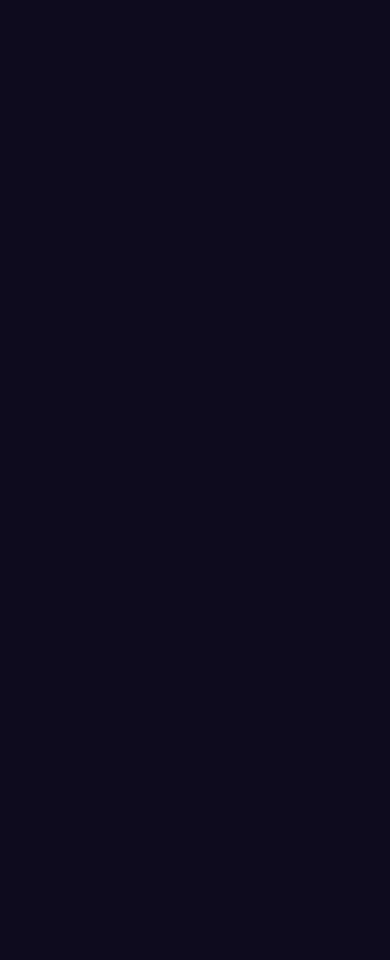
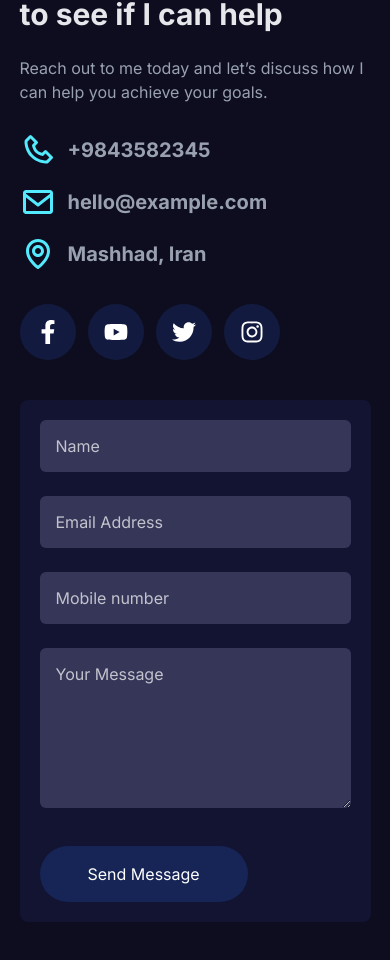
Before and after one commit to ImanPlus/portfolio-next-15, a Next.js app: page / in a window 390 px wide. Shown: the part 8090-9050 px from the top of the page. Before the commit the page ends 7986 px from the top, so only its background shows below. Built offline with nearby package versions, Linux system fonts and the light colour scheme.

Commit message:
create contact section

```diff
--- /dev/null
+++ b/components/home/Contact/Contact.tsx
@@ -0,0 +1,87 @@
+import React from "react";
+import { BiEnvelope, BiMap, BiPhone } from "react-icons/bi";
+import { FaFacebookF, FaInstagram, FaYoutube } from "react-icons/fa";
+import { FaTwitter } from "react-icons/fa6";
+
+function Contact() {
+  return (
+    <div className="pt-16 pb-16">
+      <div className="w-[90%] md:w-[80%] lg:w-[70%] mx-auto grid grid-cols-1 lg:grid-cols-2 gap-10 items-center">
+        {/* text content */}
+        <div>
+          <h1 className="text-3xl sm:text-4xl lg:text-5xl font-bold text-gray-200">
+            Schedule a call with me to see if I can help
+          </h1>
+          <p className="text-gray-400 mt-6 text-base sm:text-lg">
+            Reach out to me today and let’s discuss how I can help you achieve
+            your goals.
+          </p>
+          <div className="mt-7">
+            {/* info */}
+            <div className="flex items-center space-x-3 mb-4">
+              <BiPhone className="w-9 h-9 text-cyan-300" />
+              <p className="text-xl font-bold text-gray-400">+9843582345</p>
+            </div>
+
+            <div className="flex items-center space-x-3 mb-4">
+              <BiEnvelope className="w-9 h-9 text-cyan-300" />
+              <p className="text-xl font-bold text-gray-400">
+                hello@example.com
+              </p>
+            </div>
+
+            <div className="flex items-center space-x-3 mb-4">
+              <BiMap className="w-9 h-9 text-cyan-300" />
+              <p className="text-xl font-bold text-gray-400">Mashhad, Iran</p>
+            </div>
+            {/* social icons */}
+            <div className="flex item-center mt-8 space-x-3">
+              <div className="w-14 h-14 bg-blue-950/60 rounded-full flex items-center cursor-pointer justify-center flex-col hover:bg-blue-600 transition-all duration-300 ">
+                <FaFacebookF className="text-white w-6 h-6" />
+              </div>
+
+              <div className="w-14 h-14 bg-blue-950/60 rounded-full flex items-center cursor-pointer justify-center flex-col hover:bg-red-600 transition-all duration-300 ">
+                <FaYoutube className="text-white w-6 h-6" />
+              </div>
+
+              <div className="w-14 h-14 bg-blue-950/60 rounded-full flex items-center cursor-pointer justify-center flex-col hover:bg-sky-400 transition-all duration-300 ">
+                <FaTwitter className="text-white w-6 h-6" />
+              </div>
+
+              <div className="w-14 h-14 bg-blue-950/60 rounded-full flex items-center cursor-pointer justify-center flex-col hover:bg-pink-500 transition-all duration-300 ">
+                <FaInstagram className="text-white w-6 h-6" />
+              </div>
+            </div>
+          </div>
+        </div>
+        {/* form */}
+        <div className="md:p-10 p-5 bg-[#131332] rounded-lg">
+          <input
+            type="text"
+            placeholder="Name"
+            className="px-4 py-3.5 bg-[#363659] text-white outline-none rounded-md w-full placeholder:text-white/70"
+          />
+          <input
+            type="email"
+            placeholder="Email Address"
+            className="px-4 py-3.5 mt-6 bg-[#363659] text-white outline-none rounded-md w-full placeholder:text-white/70"
+          />
+          <input
+            type="text"
+            placeholder="Mobile number"
+            className="px-4 py-3.5 mt-6 bg-[#363659] text-white outline-none rounded-md w-full placeholder:text-white/70"
+          />
+
+          <textarea
+            placeholder="Your Message"
+            className="px-4 py-3.5 mt-6 bg-[#363659] text-white outline-none rounded-md w-full placeholder:text-white/70 h-[10rem]"
+          ></textarea>
+
+          <button className="mt-8 px-12 py-4 bg-blue-950 hover:bg-blue-900 transition-all duration-300 cursor-pointer text-white rounded-full">Send Message</button>
+        </div>
+      </div>
+    </div>
+  );
+}
+
+export default Contact;
--- a/components/home/Home.tsx
+++ b/components/home/Home.tsx
@@ -6,6 +6,7 @@
 import Skills from './Skills/Skills'
 import ClientReview from './ClientReview/ClientReview'
 import Blog from './Blog/Blog'
+import Contact from './Contact/Contact'
 
 function Home() {
   return (
@@ -17,6 +18,7 @@
       <Skills />
       <ClientReview />
       <Blog />
+      <Contact />
     </div>
   )
 }
```
